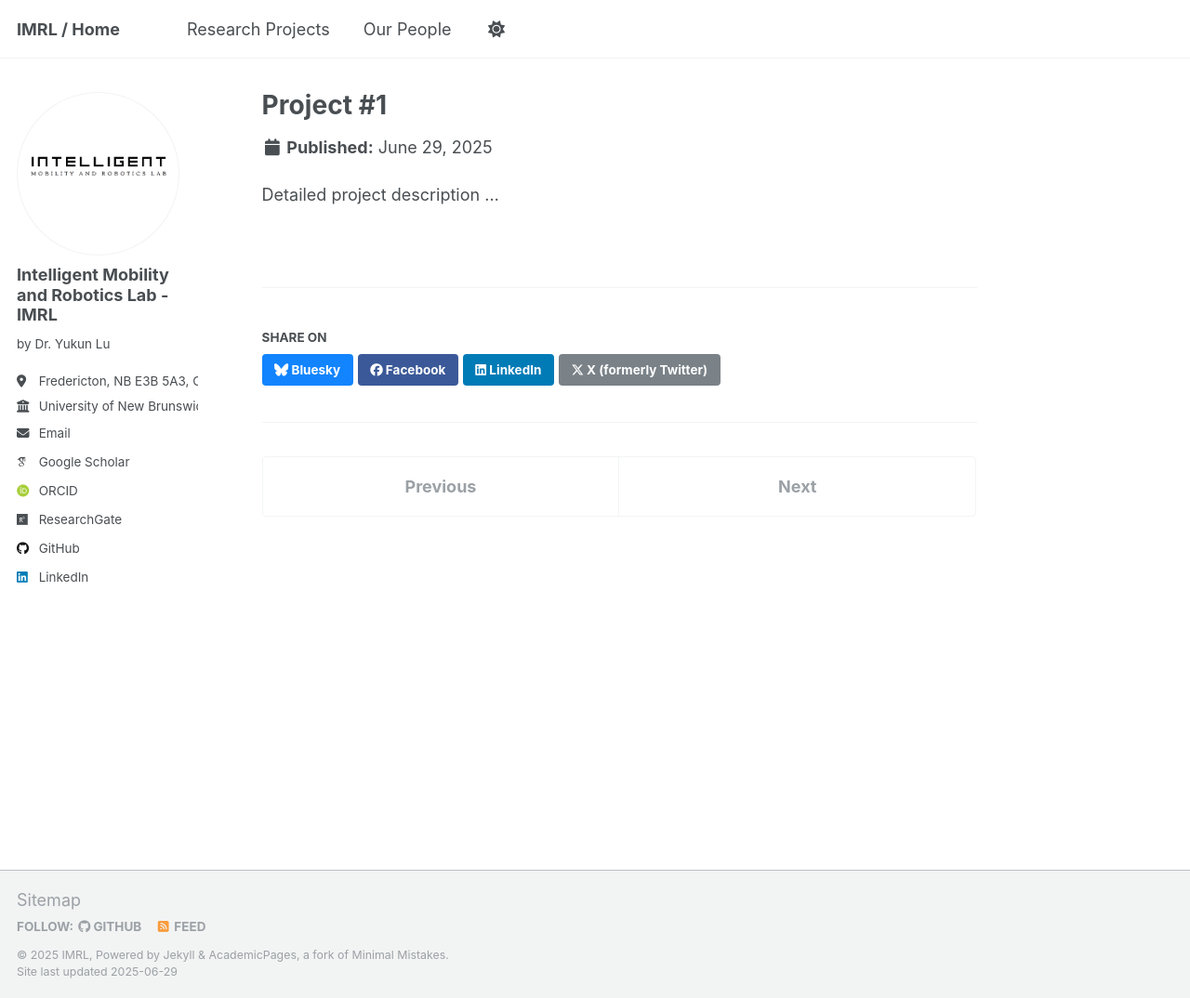
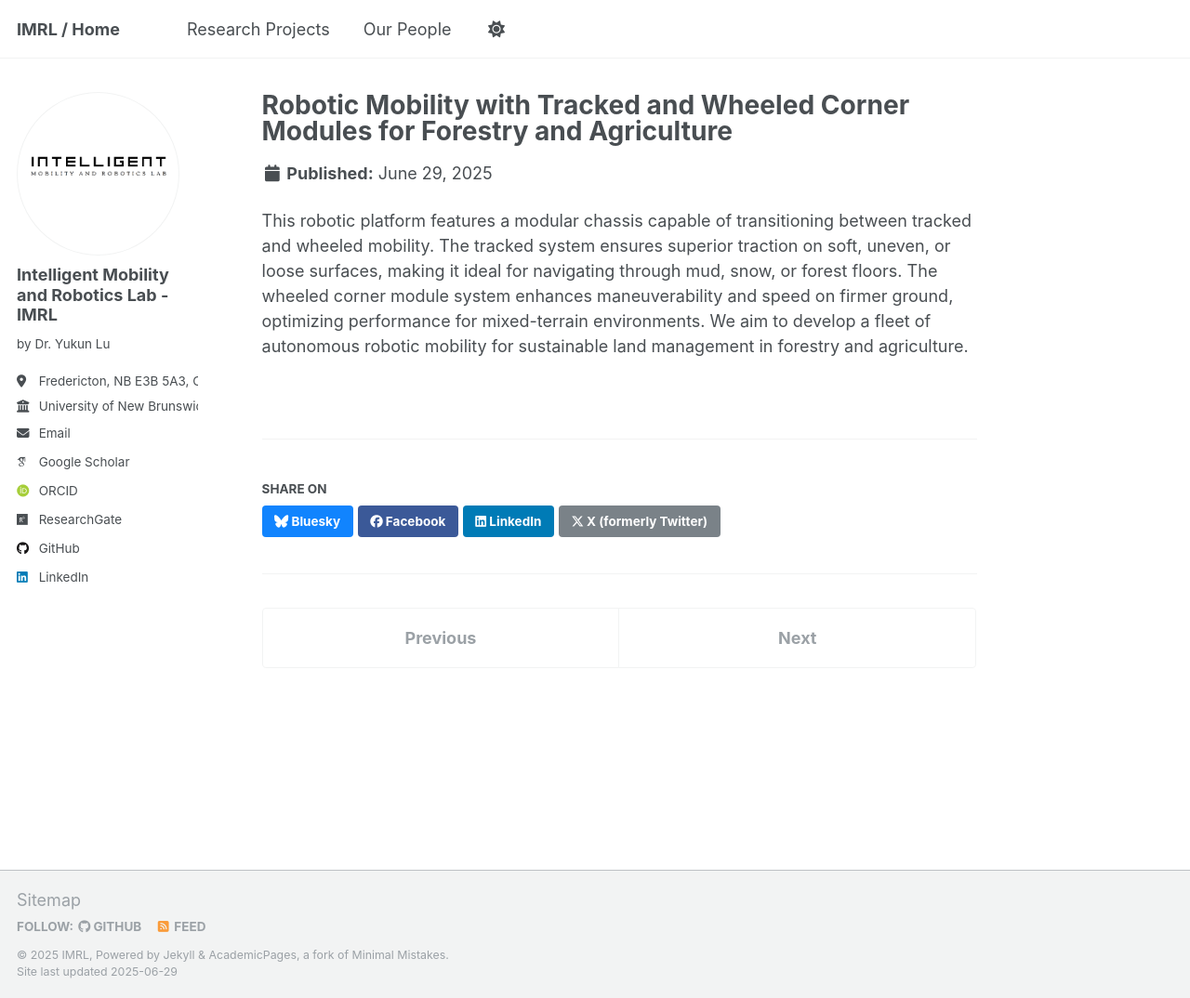
Before and after one commit to IMRL2025/IMRL2025.github.io, a Jekyll site: the page built from _publications/project-1.md, in a window 1280 px wide and 1074 px high. Shown: the whole window at 93% size. Built offline with Jekyll 4.4.1, drawn with Linux system fonts in a browser that asks for light colours; some web fonts are replaced.

Commit message:
Update project-1.md

```diff
--- a/_publications/project-1.md
+++ b/_publications/project-1.md
@@ -1,7 +1,6 @@
 ---
-title: "Project #1"
+title: "Robotic Mobility with Tracked and Wheeled Corner Modules for Forestry and Agriculture"
 collection: publications
 permalink: /publication/project-1
-excerpt: 'Project description: ...'
 ---
-Detailed project description ...
+This robotic platform features a modular chassis capable of transitioning between tracked and wheeled mobility. The tracked system ensures superior traction on soft, uneven, or loose surfaces, making it ideal for navigating through mud, snow, or forest floors. The wheeled corner module system enhances maneuverability and speed on firmer ground, optimizing performance for mixed-terrain environments. We aim to develop a fleet of autonomous robotic mobility for sustainable land management in forestry and agriculture.
```
